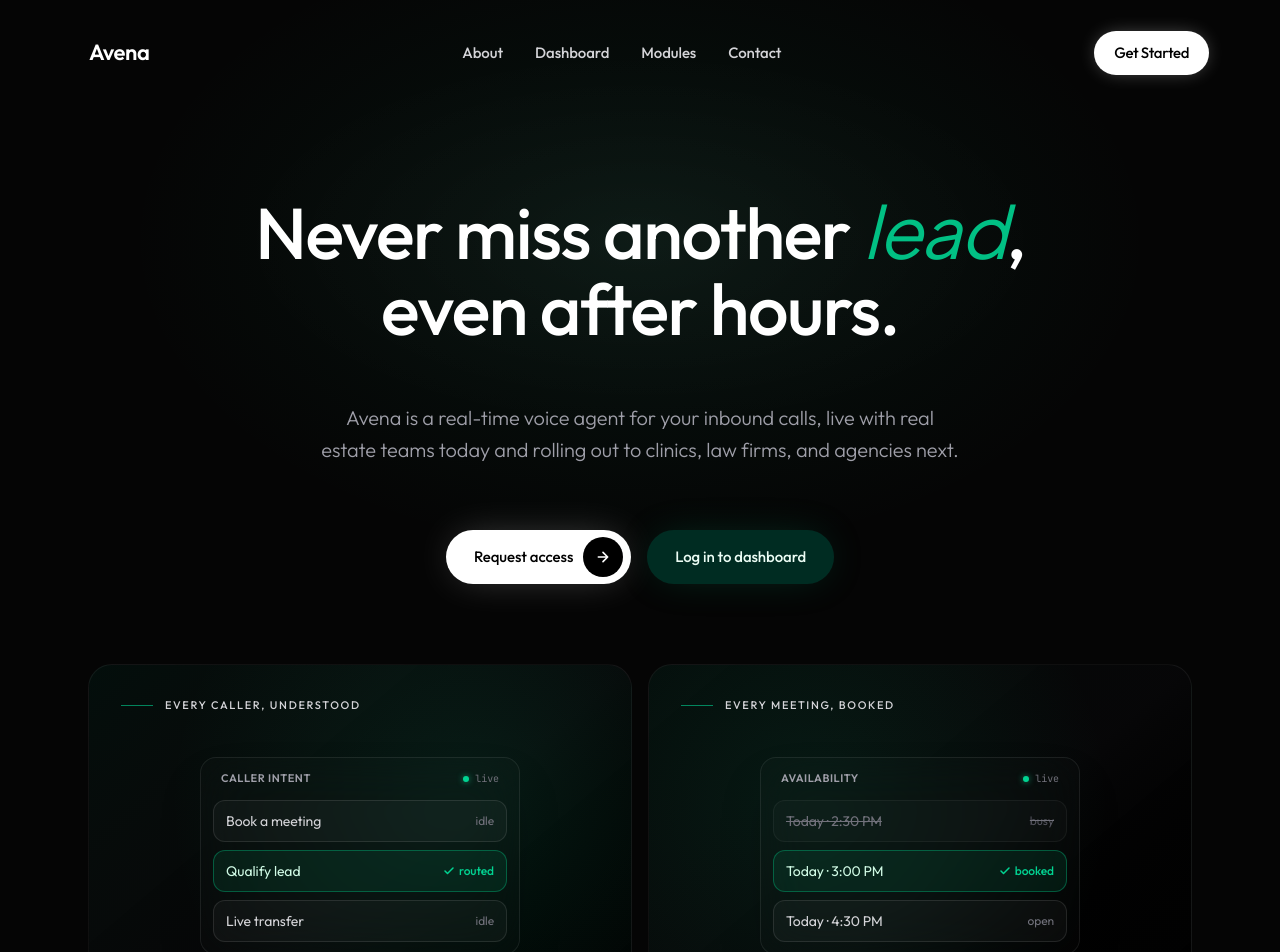
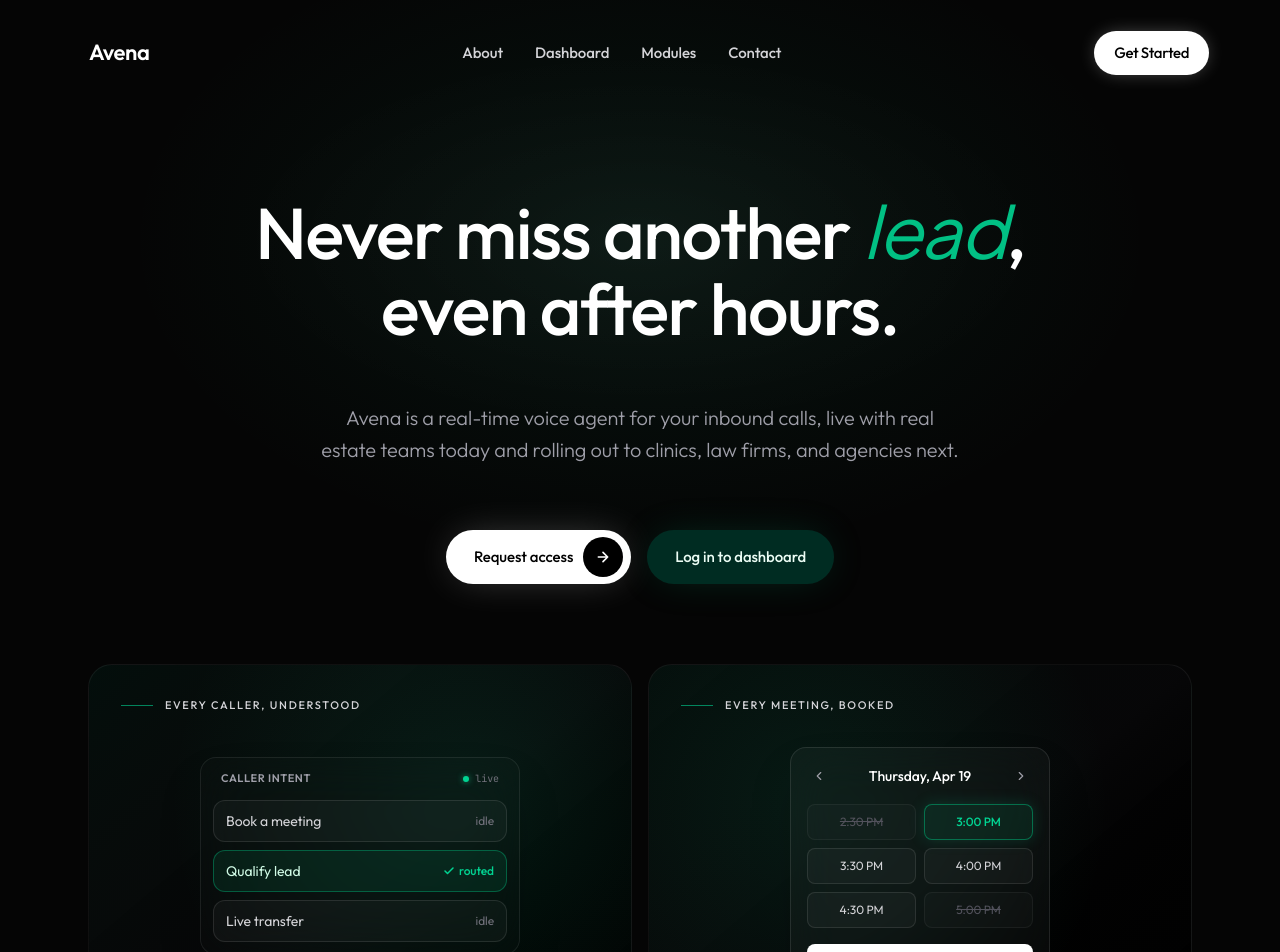
Before and after one commit to OptifyLLC/Avena, a Next.js app: page / in a window 1280 px wide. Shown: the top 952 px of the page. Built offline with nearby package versions, Linux system fonts and the light colour scheme.

Commit message:
feat: redesign booking graphic, add auth-aware navigation, and simplify legal layout scroll behavior

```diff
--- a/src/app/login/page.tsx
+++ b/src/app/login/page.tsx
@@ -4,6 +4,7 @@
 import { useRouter } from "next/navigation";
 import { FormEvent, useState } from "react";
 import { useAuth } from "@/lib/auth";
+import { FloatingNav } from "@/components/landing/floating-nav";
 
 export default function LoginPage() {
   const router = useRouter();
@@ -41,31 +42,12 @@
         className="pointer-events-none absolute inset-0 bg-[linear-gradient(to_right,rgba(255,255,255,0.025)_1px,transparent_1px),linear-gradient(to_bottom,rgba(255,255,255,0.025)_1px,transparent_1px)] bg-size-[64px_64px] mask-[radial-gradient(ellipse_at_top,black_30%,transparent_75%)]"
       />
 
-      <header className="relative z-10 mx-auto flex w-full max-w-6xl items-center justify-between px-6 py-6">
-        <Link
-          href="/"
-          aria-label="Avena home"
-          className="text-[22px] font-semibold -tracking-[0.02em] text-white transition-colors hover:text-white/80"
-        >
-          Avena
-        </Link>
-        <Link
-          href="/signup"
-          className="text-[14px] text-zinc-400 transition-colors hover:text-white"
-        >
-          New here?{" "}
-          <span className="font-medium text-white">Request access</span>
-        </Link>
-      </header>
+      <FloatingNav authPage authType="login" />
 
-      <main className="relative z-10 flex flex-1 items-center justify-center px-6 pb-20 pt-6">
+      <main className="relative z-10 flex flex-1 items-center justify-center px-6 pb-20 pt-24 md:pt-28">
         <div className="w-full max-w-md">
           <div className="text-center">
-            <div className="mx-auto inline-flex items-center gap-2 rounded-full border border-white/10 bg-white/3 px-3 py-1.5 text-[11px] font-medium uppercase tracking-[0.15em] text-zinc-300">
-              <span className="h-1.5 w-1.5 rounded-full bg-emerald-400 shadow-[0_0_6px_rgba(16,185,129,0.8)]" />
-              Sign in
-            </div>
-            <h1 className="mt-6 text-balance text-4xl font-medium leading-[1.05] -tracking-[0.025em] text-white sm:text-[42px]">
+            <h1 className="text-balance text-4xl font-medium leading-[1.05] -tracking-[0.025em] text-white sm:text-[42px]">
               Welcome{" "}
               <span className="font-accent italic font-normal text-emerald-400/90">
                 back
--- a/src/components/landing/feature-cards.tsx
+++ b/src/components/landing/feature-cards.tsx
@@ -127,58 +127,42 @@
 }
 
 function BookingGraphic() {
-  const slots = [
-    { label: "Today · 2:30 PM", state: "busy" },
-    { label: "Today · 3:00 PM", state: "picked" },
-    { label: "Today · 4:30 PM", state: "open" },
-  ];
   return (
-    <div className="mx-auto w-full max-w-xs space-y-2 rounded-2xl border border-white/8 bg-white/1 p-3 backdrop-blur-xl shadow-2xl">
-      <div className="flex items-center justify-between px-2 pb-1">
-        <p className="text-[11px] font-semibold uppercase tracking-wider text-zinc-400">
-          Availability
-        </p>
-        <span className="inline-flex items-center gap-1.5 font-mono text-[10px] text-zinc-500">
-          <span className="h-1.5 w-1.5 rounded-full bg-emerald-400 shadow-[0_0_6px_rgba(16,185,129,0.8)]" />
-          live
-        </span>
+    <div className="mx-auto w-full max-w-[260px] rounded-2xl border border-white/10 bg-white/3 p-4 backdrop-blur-xl shadow-2xl">
+      <div className="mb-4 flex items-center justify-between">
+        <button className="flex h-6 w-6 items-center justify-center rounded-sm text-zinc-400 hover:bg-white/5 hover:text-white" aria-label="Previous day">
+          <svg width="14" height="14" viewBox="0 0 24 24" fill="none" stroke="currentColor" strokeWidth="2" strokeLinecap="round" strokeLinejoin="round"><path d="m15 18-6-6 6-6"/></svg>
+        </button>
+        <span className="text-sm font-medium text-white">Thursday, Apr 19</span>
+        <button className="flex h-6 w-6 items-center justify-center rounded-sm text-zinc-400 hover:bg-white/5 hover:text-white" aria-label="Next day">
+          <svg width="14" height="14" viewBox="0 0 24 24" fill="none" stroke="currentColor" strokeWidth="2" strokeLinecap="round" strokeLinejoin="round"><path d="m9 18 6-6-6-6"/></svg>
+        </button>
       </div>
-      {slots.map((s) => (
-        <div
-          key={s.label}
-          className={
-            "flex items-center justify-between rounded-xl border px-3 py-2.5 text-sm transition-colors " +
-            (s.state === "picked"
-              ? "border-emerald-500/40 bg-emerald-500/10 text-emerald-100"
-              : s.state === "busy"
-                ? "border-white/5 bg-white/2 text-zinc-500 line-through"
-                : "border-white/10 bg-white/3 text-zinc-300")
-          }
-        >
-          <span>{s.label}</span>
-          {s.state === "picked" ? (
-            <span className="inline-flex items-center gap-1 text-xs font-medium text-emerald-400">
-              <svg
-                width="12"
-                height="12"
-                viewBox="0 0 24 24"
-                fill="none"
-                stroke="currentColor"
-                strokeWidth="3"
-                strokeLinecap="round"
-                strokeLinejoin="round"
-              >
-                <path d="M20 6 9 17l-5-5" />
-              </svg>
-              booked
-            </span>
-          ) : s.state === "busy" ? (
-            <span className="text-xs text-zinc-600">busy</span>
-          ) : (
-            <span className="text-xs text-zinc-500">open</span>
-          )}
+
+      <div className="grid grid-cols-2 gap-2">
+        <div className="flex h-9 items-center justify-center rounded-lg border border-white/5 bg-white/2 text-xs text-zinc-600 line-through">
+          2:30 PM
         </div>
-      ))}
+        <div className="flex h-9 items-center justify-center rounded-lg border border-emerald-500/50 bg-emerald-500/10 text-xs font-medium text-emerald-400 shadow-[0_0_15px_rgba(16,185,129,0.2)]">
+          3:00 PM
+        </div>
+        <div className="flex h-9 items-center justify-center rounded-lg border border-white/10 bg-white/3 text-xs text-zinc-300">
+          3:30 PM
+        </div>
+        <div className="flex h-9 items-center justify-center rounded-lg border border-white/10 bg-white/3 text-xs text-zinc-300">
+          4:00 PM
+        </div>
+        <div className="flex h-9 items-center justify-center rounded-lg border border-white/10 bg-white/3 text-xs text-zinc-300">
+          4:30 PM
+        </div>
+        <div className="flex h-9 items-center justify-center rounded-lg border border-white/5 bg-white/2 text-xs text-zinc-600 line-through">
+          5:00 PM
+        </div>
+      </div>
+
+      <button className="mt-4 w-full rounded-lg bg-white py-2 text-xs font-medium text-black hover:bg-zinc-100 transition-colors">
+        Confirm 3:00 PM
+      </button>
     </div>
   );
 }
--- a/src/components/landing/floating-nav.tsx
+++ b/src/components/landing/floating-nav.tsx
@@ -11,7 +11,13 @@
   { label: "Contact", href: "#contact" },
 ];
 
-export function FloatingNav() {
+export function FloatingNav({
+  authPage = false,
+  authType,
+}: {
+  authPage?: boolean;
+  authType?: "login" | "signup";
+} = {}) {
   const { user, hydrated } = useAuth();
   const [scrolled, setScrolled] = useState(false);
   const [open, setOpen] = useState(false);
@@ -58,6 +64,7 @@
           </Link>
 
           {/* Desktop Links */}
+          {!authPage && (
             <div className="hidden md:flex items-center gap-8">
               {links.map((l) => (
                 <a
@@ -69,14 +76,35 @@
                 </a>
               ))}
             </div>
+          )}
 
-          <div className="flex items-center gap-2">
+          <div className="flex items-center gap-4">
+            {authPage && (
+              <span className="hidden text-[14px] text-zinc-400 sm:block">
+                {authType === "login" ? "New here?" : "Already have an account?"}
+              </span>
+            )}
             <Link
-              href={hydrated && user ? "/dashboard" : "/signup"}
+              href={
+                authPage
+                  ? authType === "login"
+                    ? "/signup"
+                    : "/login"
+                  : hydrated && user
+                    ? "/dashboard"
+                    : "/signup"
+              }
               className="inline-flex h-11 items-center justify-center rounded-full bg-white px-5 text-[15px] font-medium tracking-tight text-black shadow-[0_0_20px_-5px_rgba(255,255,255,0.4)] transition-all duration-300 hover:scale-105 hover:bg-zinc-100 hover:shadow-[0_0_30px_-5px_rgba(255,255,255,0.6)] active:scale-95"
             >
-              {hydrated && user ? "Dashboard" : "Get Started"}
+              {authPage
+                ? authType === "login"
+                  ? "Sign up"
+                  : "Sign in"
+                : hydrated && user
+                  ? "Dashboard"
+                  : "Get Started"}
             </Link>
+            {!authPage && (
               <button
                 type="button"
                 onClick={() => setOpen((v) => !v)}
@@ -106,6 +134,7 @@
                 )}
               </svg>
             </button>
+            )}
           </div>
         </nav>
       </header>
--- a/src/components/landing/product-spotlight.tsx
+++ b/src/components/landing/product-spotlight.tsx
@@ -80,7 +80,7 @@
                 className={
                   "block w-full rounded-md px-2.5 py-1.5 text-left text-sm transition-colors " +
                   (isActive
-                    ? "bg-white text-black"
+                    ? "bg-white text-black font-medium shadow-sm"
                     : "text-zinc-400 hover:bg-white/5 hover:text-zinc-200")
                 }
               >
@@ -103,7 +103,7 @@
                   className={
                     "shrink-0 rounded-[5px] px-2.5 py-1 text-xs transition-colors " +
                     (isActive
-                      ? "bg-white text-black"
+                      ? "bg-white text-black font-medium shadow-sm"
                       : "text-zinc-400")
                   }
                 >
```
Also changed, not shown: src/app/signup/page.tsx (+4 -22 lines), src/components/landing/legal-layout.tsx (+2 -85 lines). Lines whose indentation alone changed are shown as unchanged.
